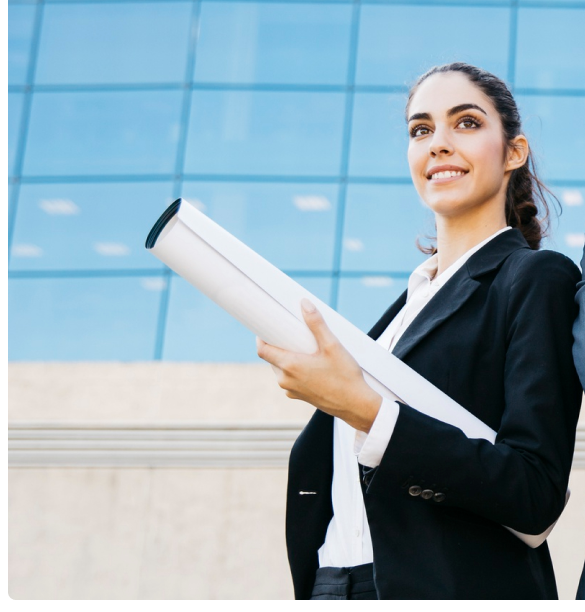
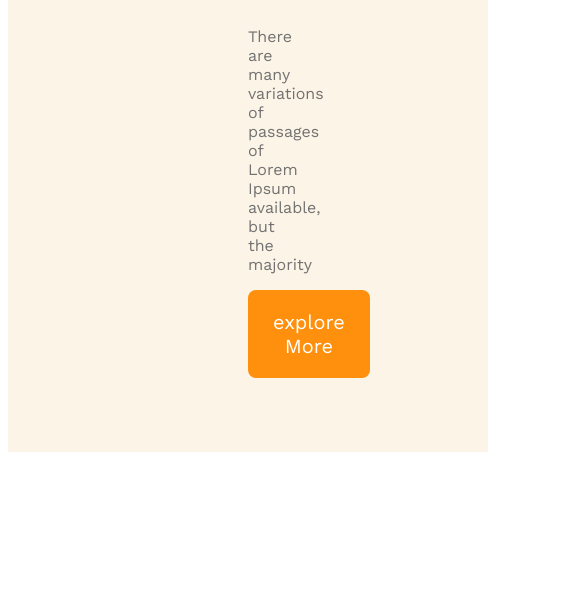
Before and after one commit to Uchingnomarma/G3-architects, a plain HTML site: page index.html in a window 390 px wide. Shown: the part 578-1190 px from the top of the page, 585 px wide, since content can reach past the window. After the commit the page ends 1038 px from the top, so only its background shows below. Drawn offline with nearby package versions, Linux system fonts and the light colour scheme.

Commit message:
finished the header section with responsive for moblie and medium devices

```diff
--- a/styles/architects.css
+++ b/styles/architects.css
@@ -6,7 +6,16 @@
   *{
     font-family: 'Work Sans', sans-serif;
 }
-btn-primary
+.btn-primary{
+  border-radius: 8px;
+  color: #FFF;
+  font-size: 1.25rem;
+  background: #FF900E;
+  padding: 20px 25px;
+  color: #fff;
+  cursor: pointer;
+  border: 0;
+}
 
 /* header styles */
 header{
@@ -53,3 +62,28 @@ nav li a{
   color: #727272;
 
 }
+.banner img{
+  margin-top: 20px;
+  width: 100%;
+
+}
+/* responsive media queries */
+/* mobile devices */
+@media screen and (max-with:576px){
+  header{
+    padding: 20px;
+  }
+  nav{
+    flex-direction: column;
+  }
+}
+/* tablet or medium devices */
+@media  screen and (min-width:576px)and(max-width:960px){
+header{
+  padding:50px;
+}
+nav{
+  flex-direction: column;
+}
+
+}
```
